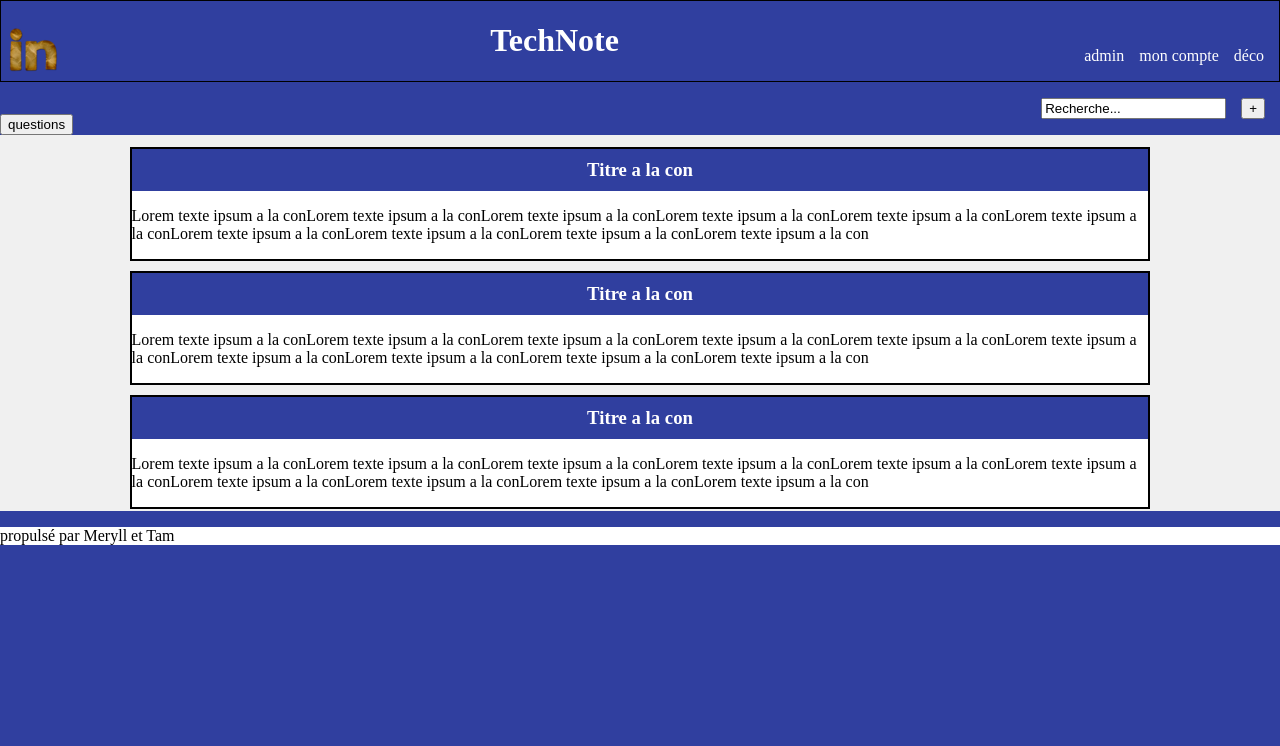
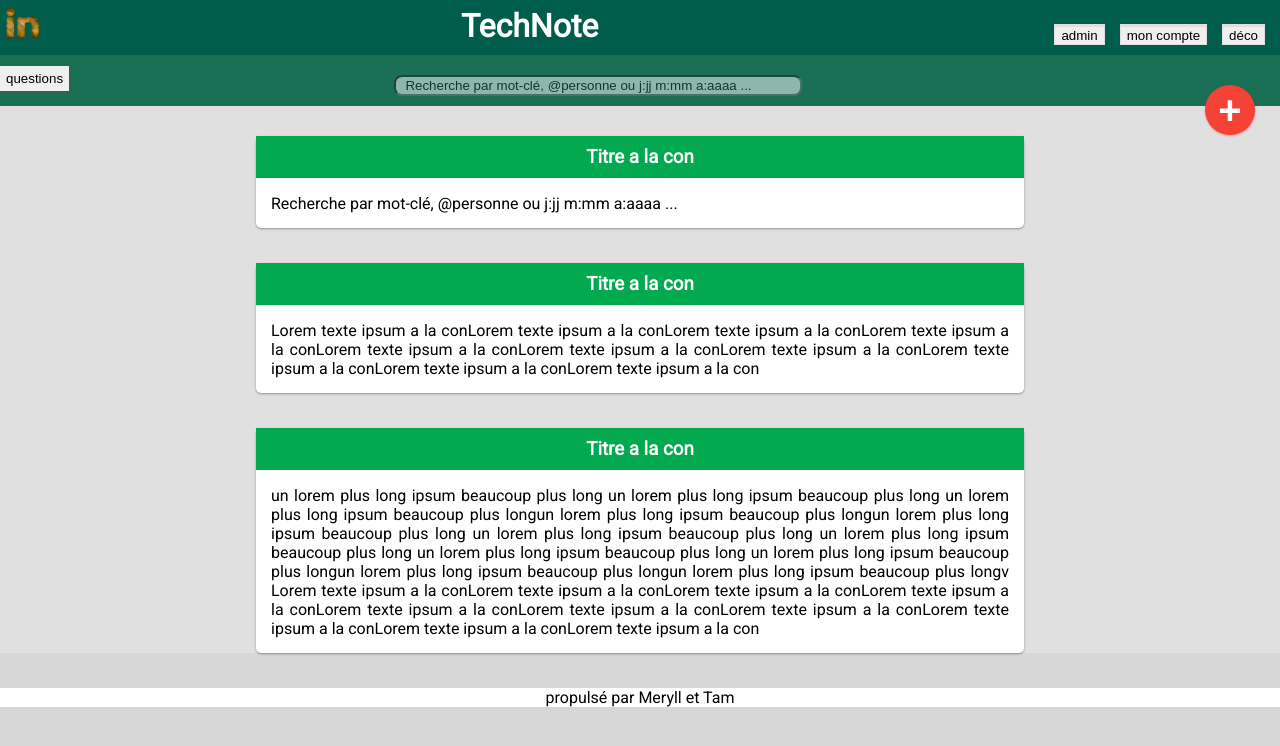
Before and after one commit to TamaraRocacher/technote, a PHP site: page / in a window 1280 px wide. Shown: the top 746 px of the page. Run offline with PHP 8.4, Linux system fonts and the light colour scheme.

Commit message:
css sans icônes

```diff
--- a/css/style.css
+++ b/css/style.css
@@ -1,65 +1,172 @@
 body{
-  background-color:#303F9F;
+  background-color: #D7D7D7;
+  margin: 0px;
+  padding-bottom: 0px;
+  padding-top: 0px;
+
+}
+h1{
   margin: 0px;
   padding: 0px;
+}
 
-}
-h3{
-    display: block;
-    margin: 0;
-    background-color: #303F9F;
-    color: white;
-    text-align:center;
-    padding: 10px;
-}
 header{
+  background-color: #005D4B;
+  padding-top: 0px;
+  padding-bottom: 10px;
+  margin-top: 0px;
+  margin-bottom: 0px;
   color: white;
-  border: 1px solid black;
   display: flex;
   justify-content: space-between;
   align-items: flex-end;
+
 }
 #logo{
     display: flex;
     flex-direction: row;
     align-items: baseline;
+    width: 3.5%;
+    height: 3.5%;
 }
 nav{
   color: white;
+  margin
 }
 #menu{
+  background-color:  #1a6f55;
+  padding-top: 10px;
+  padding-bottom: 10px;
+  margin-top: 0px;
+  margin-bottom: 0px;
   display: flex;
   justify-content: space-between;
   align-items: flex-end;
 }
+button{
+  position: relative;
+  border: 0px;
+  /*background-color: #f44336;*/
+}
+#ajout{
+  box-shadow: 1px 1px 3px rgba(255, 0, 0, 0.12), 0 1px 2px rgba(255, 0, 0, 0.24);
+  position:absolute;
+  right:25px;
+  top:85px;
+  border-radius: 400%;
+  font-weight: bold;
+  font-size: 2.5em;
+  color: white;
+  background-color: #f44336;
+  border: 0;
+  width: 50px;
+  height: 50px;
+}
+#ajout:hover{
+  box-shadow: 10px 10px 20px rgba(255, 0, 0, 0.39), 0 6px 6px rgba(255, 0, 0, 0.33);
+  transition-timing-function:ease-in-out;
+  transition-duration: 0.4s;
+  transition-property: all;
+  font-size: 3.5em;
+  width: 60px;
+  height: 65px;
+  top: 80px;
+  right: 20px;
+}
+#rech{
+  margin-right: 35%;
+
+}
+#boutonF{
+  box-shadow: 1px 1px 3px rgba(255, 0, 0, 0.12), 0 1px 2px rgba(255, 0, 0, 0.24);
+  padding-bottom: 5px;
+  padding-top: 5px;
+  margin-bottom: 5px;
+}
+#boutonF:hover{
+  box-shadow: 10px 10px 20px rgba(255, 0, 0, 0.39), 0 6px 6px rgba(255, 0, 0, 0.33);
+  transition-timing-function:ease-in-out;
+  transition-duration: 0.4s;
+  transition-property: all;
+
+}
 nav ul{
   list-style-type: none;
   display: flex;
+  margin: 0px;
 }
 nav li{
   margin-right: 15px;
+  margin-top: 0px;
+  margin-bottom: 0px;
+  padding: 0px;
+}
+.right li{
+  color: black;
+  background-color:  #E0E0E0;
+  border: 0.5px solid  #E0E0E0;
 }
 .search{
-
+  width: 400px;
+  margin-top: 10px;
+  border-radius: 8px;
+  opacity:0.5;
+}
+.search:hover{
+  transition-timing-function:ease-out;
+  transition-duration: 0.7s;
+  transition-property: opacity;
+  opacity: 1;
+}
+.search:focus{
+  opacity: 1;
 }
 #fenetre{
-  border: 2px solid  #f0f0f0;
-  background-color:  #f0f0f0;
+
+  background-color:  #E0E0E0;
   margin: 0px;
-  padding: 0px;
+  padding: 20px 0px 0px 0px;
 }
 article{
 
 }
 .note{
+  width:60%;
   background-color: white;
-  border:2px solid black;
-  margin-left: 10%;
+  /*border:0.5px solid #607D8B;*/
+  border-radius: 5px;
+  box-shadow: 0px 1px 3px rgba(0, 0, 0, 0.12), 0 1px 2px rgba(0, 0, 0, 0.24);
+  margin-left: 20%;
   margin-right: 10%;
   margin-top: 10px;
+  margin-bottom: 35px;
+  transition: box-shadow 0.2s ease-in-out;
+}
+.note:hover{
+  box-shadow: 0px 10px 20px rgba(0, 0, 0, 0.19), 0 6px 6px rgba(0, 0, 0, 0.23);
+  transition-timing-function:ease-out;
+  transition-duration: 0.2s;
+  transition-property: box-shadow;
+}
+.note p{
+  display: block;
+  padding:0 15px 15px 15px;
+  text-align: justify;
+}
+h3{
+    display: block;
+    margin: 0;
+    background-color: #02a94f;
+    color: white;
+    text-align:center;
+    padding: 10px;
 }
 footer{
   background-color: white;
-  padding: 0px;
-  margin: 0px;
+  padding-bottom: 0px;
+  margin-bottom: 0;
+  text-align: center;
 }
+body{
+    font-family: 'Roboto', sans-serif;
+}
--- a/index.php
+++ b/index.php
@@ -3,6 +3,7 @@
 <head>
   <meta charset="utf-8" />
   <link rel="stylesheet" href="css/style.css" />
+  <link href='https://fonts.googleapis.com/css?family=Roboto' rel='stylesheet' type='text/css'>
 </head>
 <body>
 <?php include("template/header.php"); ?>
@@ -13,7 +14,7 @@
   <article class="note">
     <h3>Titre a la con</h3>
     <p>
-      Lorem texte ipsum a la conLorem texte ipsum a la conLorem texte ipsum a la conLorem texte ipsum a la conLorem texte ipsum a la conLorem texte ipsum a la conLorem texte ipsum a la conLorem texte ipsum a la conLorem texte ipsum a la conLorem texte ipsum a la con
+      Recherche par mot-clé, @personne ou j:jj m:mm a:aaaa ...
     </p>
   </article >
   <article class="note">
@@ -24,7 +25,7 @@
   </article>
   <article class="note">
     <h3>Titre a la con</h3>
-    <p>
+    <p> un lorem plus long ipsum beaucoup plus long un lorem plus long ipsum beaucoup plus long un lorem plus long ipsum beaucoup plus longun lorem plus long ipsum beaucoup plus longun lorem plus long ipsum beaucoup plus long un lorem plus long ipsum beaucoup plus long un lorem plus long ipsum beaucoup plus long un lorem plus long ipsum beaucoup plus long un lorem plus long ipsum beaucoup plus longun lorem plus long ipsum beaucoup plus longun lorem plus long ipsum beaucoup plus longv
       Lorem texte ipsum a la conLorem texte ipsum a la conLorem texte ipsum a la conLorem texte ipsum a la conLorem texte ipsum a la conLorem texte ipsum a la conLorem texte ipsum a la conLorem texte ipsum a la conLorem texte ipsum a la conLorem texte ipsum a la con
     </p>
   </article>
--- a/template/header.php
+++ b/template/header.php
@@ -3,9 +3,9 @@
   <h1>TechNote</h1>
   <nav class="right">
   	  <ul>
-  	    <li >admin</li>
-  	    <li >mon compte</li>
-        <li >déco</li>
+  	    <li ><button>admin</button></li>
+  	    <li ><button>mon compte</button></li>
+        <li ><button>déco</button></li>
   	  </ul>
   	</nav>
 </header>
--- a/template/menu.php
+++ b/template/menu.php
@@ -1,7 +1,8 @@
 <nav id="menu">
-  <button>questions</button>
-	  <ul>
-	    <li class="right"><input class="search" type="text" value="Recherche..."/></li>
-	    <li class="right"><button>+</button></li>
+  <button id="boutonF">questions</button>
+	  <ul id="rech">
+	    <li><input class="search" type="text" value="  Recherche par mot-clé, @personne ou j:jj m:mm a:aaaa ..."/></li>
+	    <li></li>
 	  </ul>
+    <button id="ajout">+</button>
 	</nav>
```
